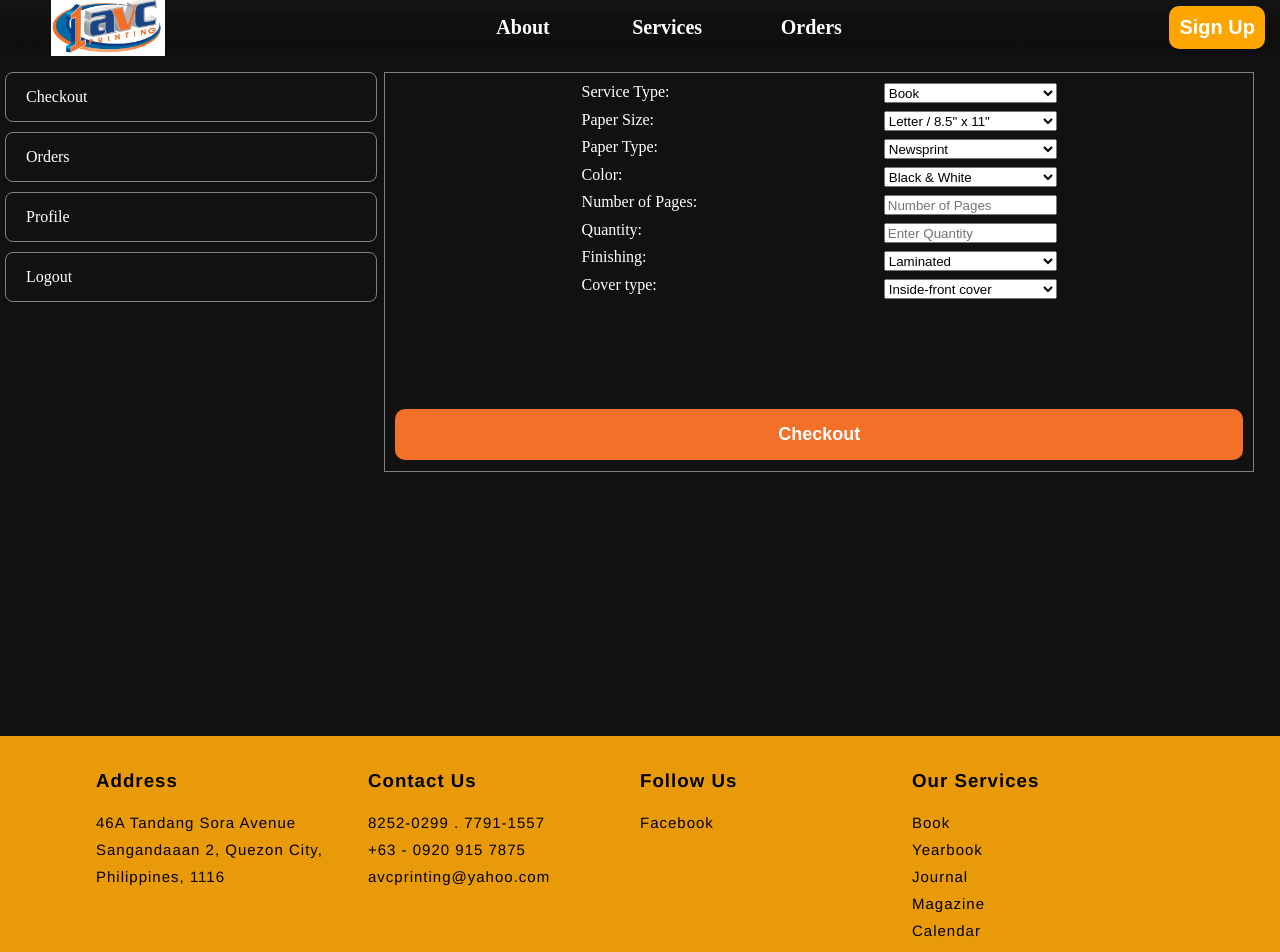
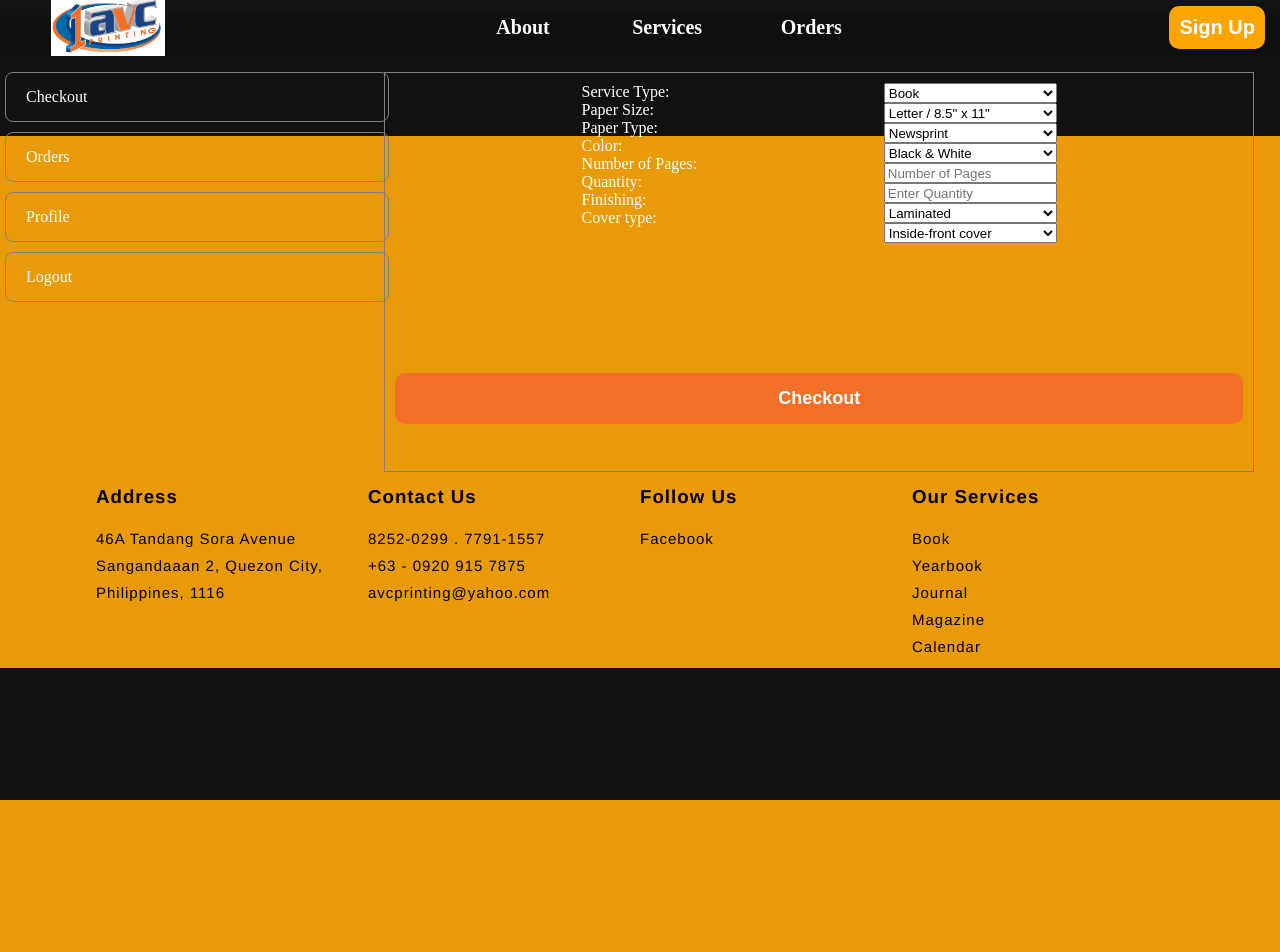
Before and after one commit to KenDavidYang/AVC, a PHP site: page /html/orders.html in a window 1280 px wide. After the commit the page ends 800 px from the top, so only its background shows below. Run offline with PHP 8.4, Linux system fonts and the light colour scheme.

Commit message:
Add files via upload

```diff
--- a/css/orders.css
+++ b/css/orders.css
@@ -2,12 +2,10 @@
     box-sizing: border-box;
 }
 body{
-    height: 600px;
-}
-main{
-    height: 100%;
+    height: 700px;
 }
 aside{
+
     width: 30%;
     height: auto;
     float: left;
@@ -26,7 +24,7 @@ section{
     border: 1px solid grey;
     border-radius: 8px;
     height: 50px;
-    width: 97%;
+    width: 100%;
     cursor: pointer;
     justify-content: space-between;
     position: relative;
@@ -35,19 +33,18 @@ section{
     flex-direction: row;
     flex-wrap: nowrap;
     margin: 0px 5px 10px 5px;
+
 }
 .order-nav:hover{
     background-color: white;
     color: black;
+
 }
 .selection{
-    margin-bottom: 8px;
     width: 173px;
     height: 20px;
     float: right;
-}
-.label{
-    margin-bottom: 9.5px;
+
 }
 .box{
     margin-left: 10px;
@@ -65,7 +62,7 @@ section{
     border: none;
     color: white;
     border-radius: 10px;
-    margin-top: 12%;
+    margin-top: 130px;
 }
 .checkout:hover{
     opacity: 0.5;
```
